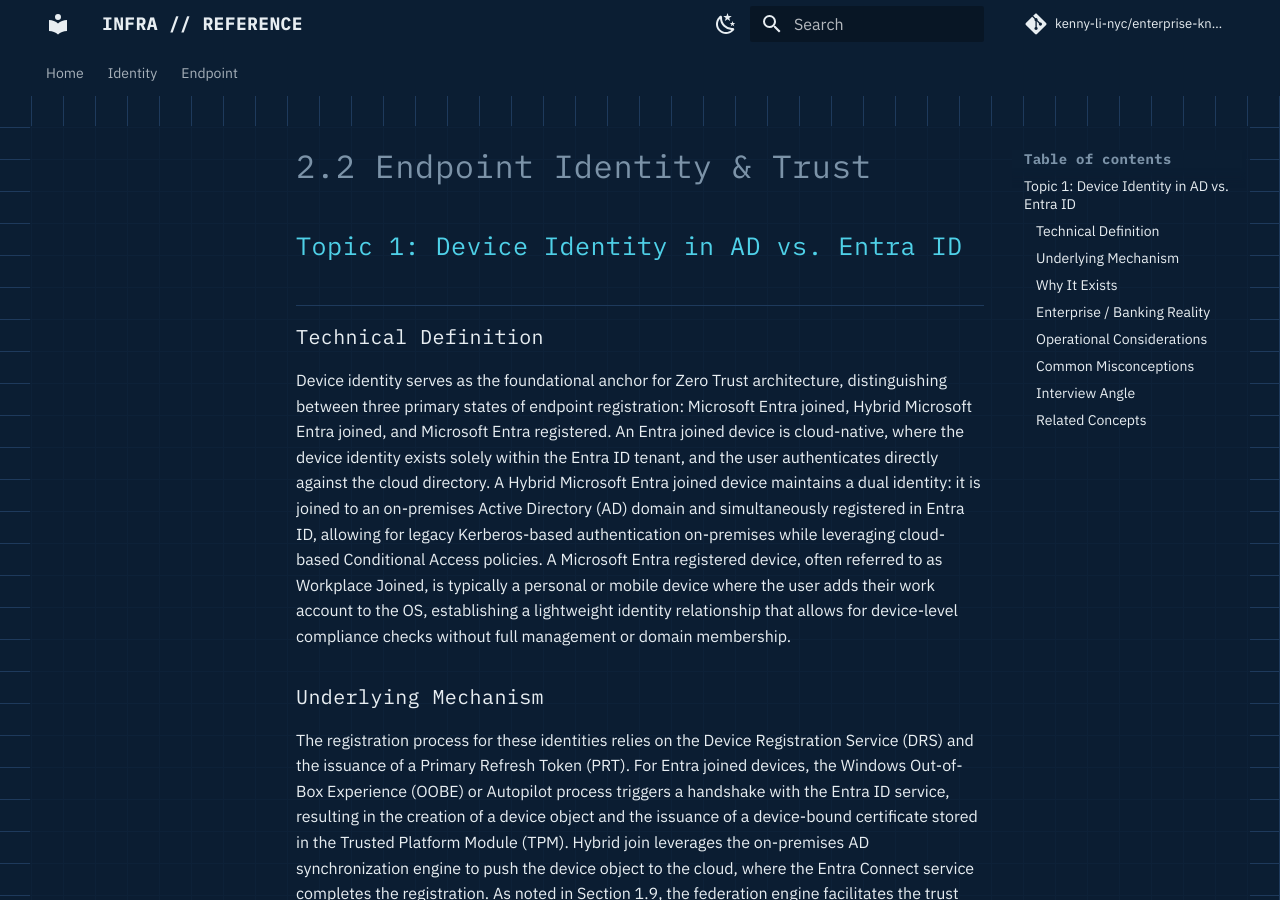
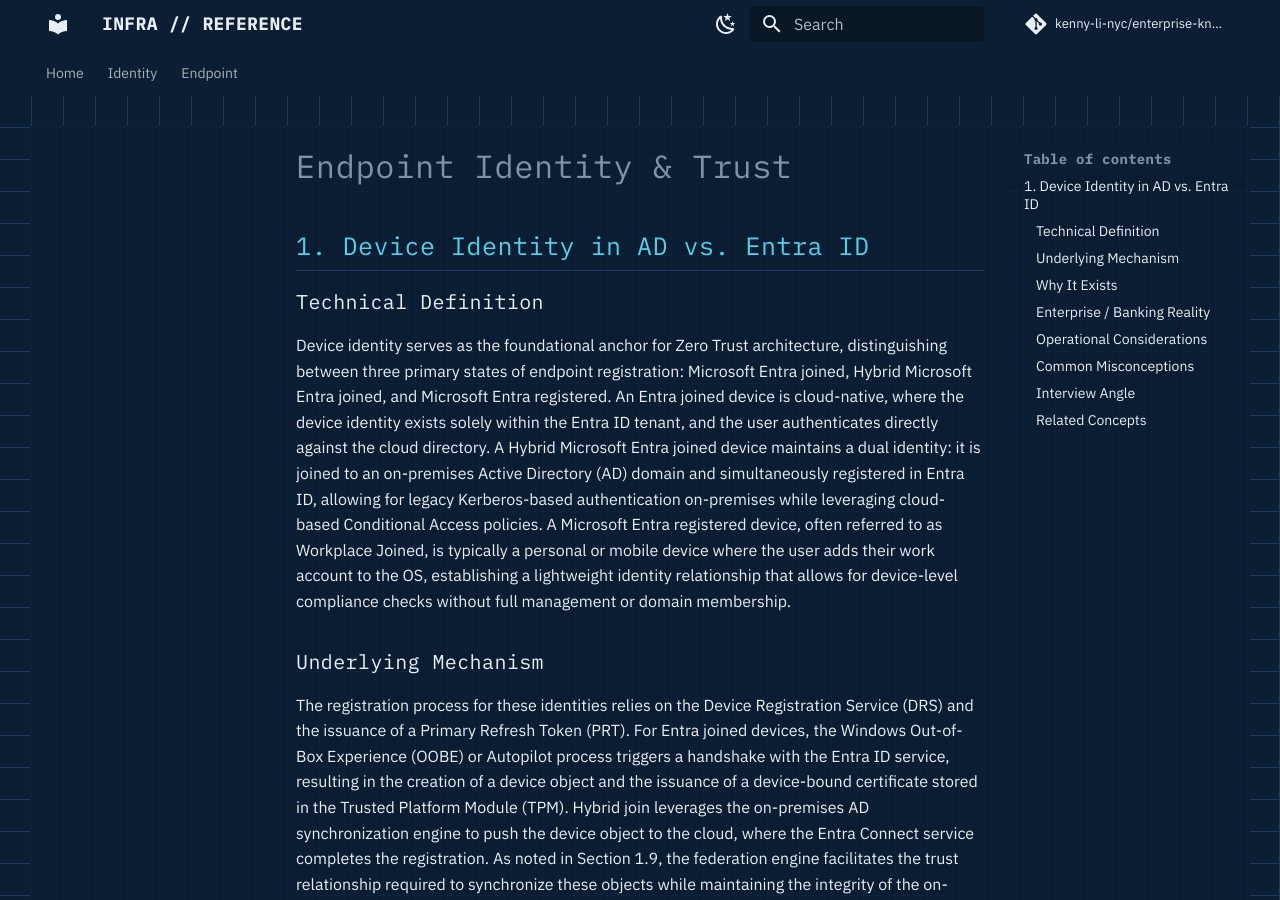
Before and after one commit to kenny-li-nyc/enterprise-knowledge-base, an MkDocs documentation site: the page built from docs/endpoint/endpoint-identity-trust.md, in a window 1280 px wide and 900 px high. Built offline with MkDocs 1.6.1 and Material for MkDocs 9.7.7, drawn with Linux system fonts in a browser that asks for light colours; comment, search, counter and statistics services are not loaded.

Commit message:
docs: update endpoint identity documentation headers

```diff
--- a/docs/endpoint/endpoint-identity-trust.md
+++ b/docs/endpoint/endpoint-identity-trust.md
@@ -1,6 +1,6 @@
-# 2.2 Endpoint Identity & Trust
+#  Endpoint Identity & Trust
 
-## Topic 1: Device Identity in AD vs. Entra ID
+## 1. Device Identity in AD vs. Entra ID
 
 ### Technical Definition
 Device identity serves as the foundational anchor for Zero Trust architecture, distinguishing between three primary states of endpoint registration: Microsoft Entra joined, Hybrid Microsoft Entra joined, and Microsoft Entra registered. An Entra joined device is cloud-native, where the device identity exists solely within the Entra ID tenant, and the user authenticates directly against the cloud directory. A Hybrid Microsoft Entra joined device maintains a dual identity: it is joined to an on-premises Active Directory (AD) domain and simultaneously registered in Entra ID, allowing for legacy Kerberos-based authentication on-premises while leveraging cloud-based Conditional Access policies. A Microsoft Entra registered device, often referred to as Workplace Joined, is typically a personal or mobile device where the user adds their work account to the OS, establishing a lightweight identity relationship that allows for device-level compliance checks without full management or domain membership.
```
